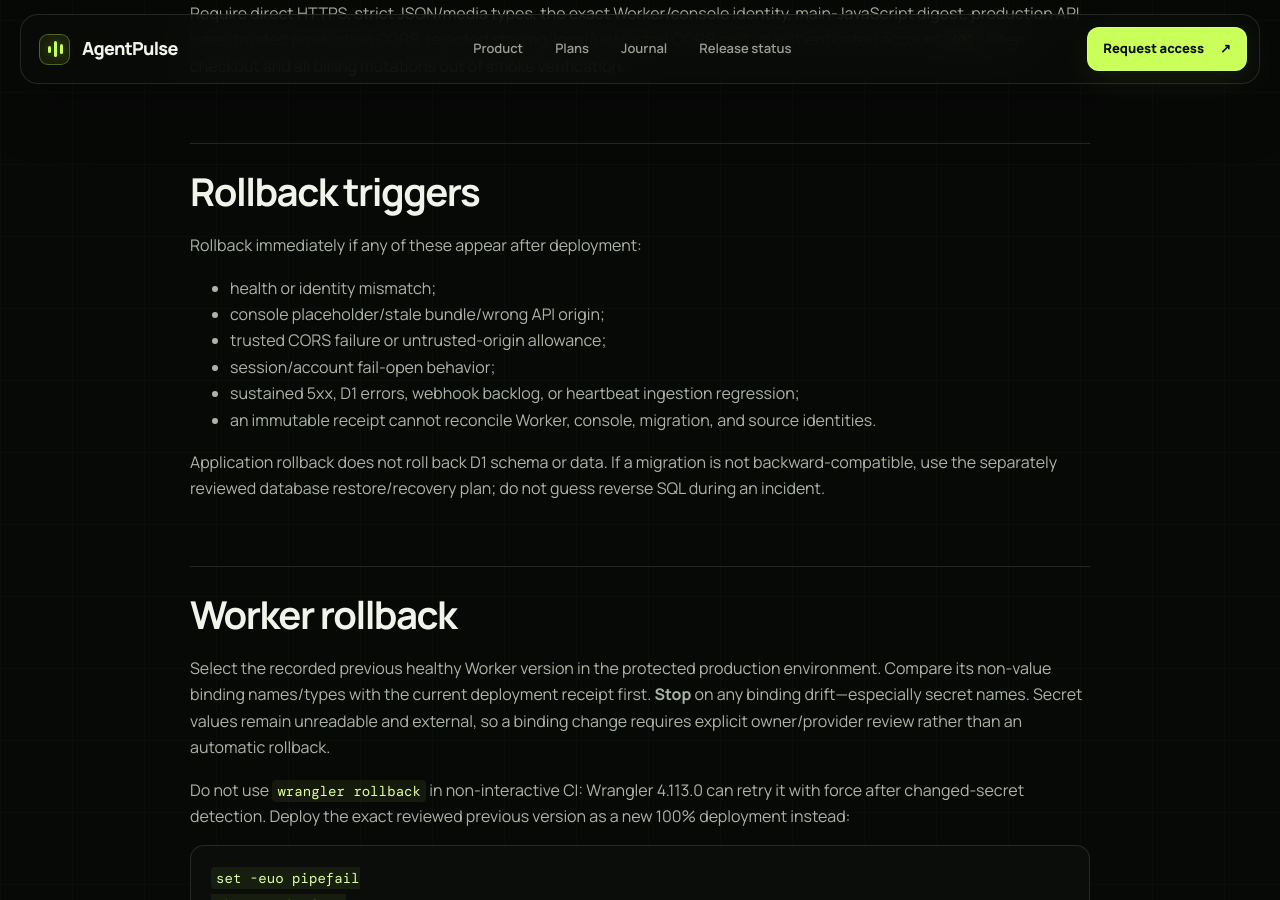
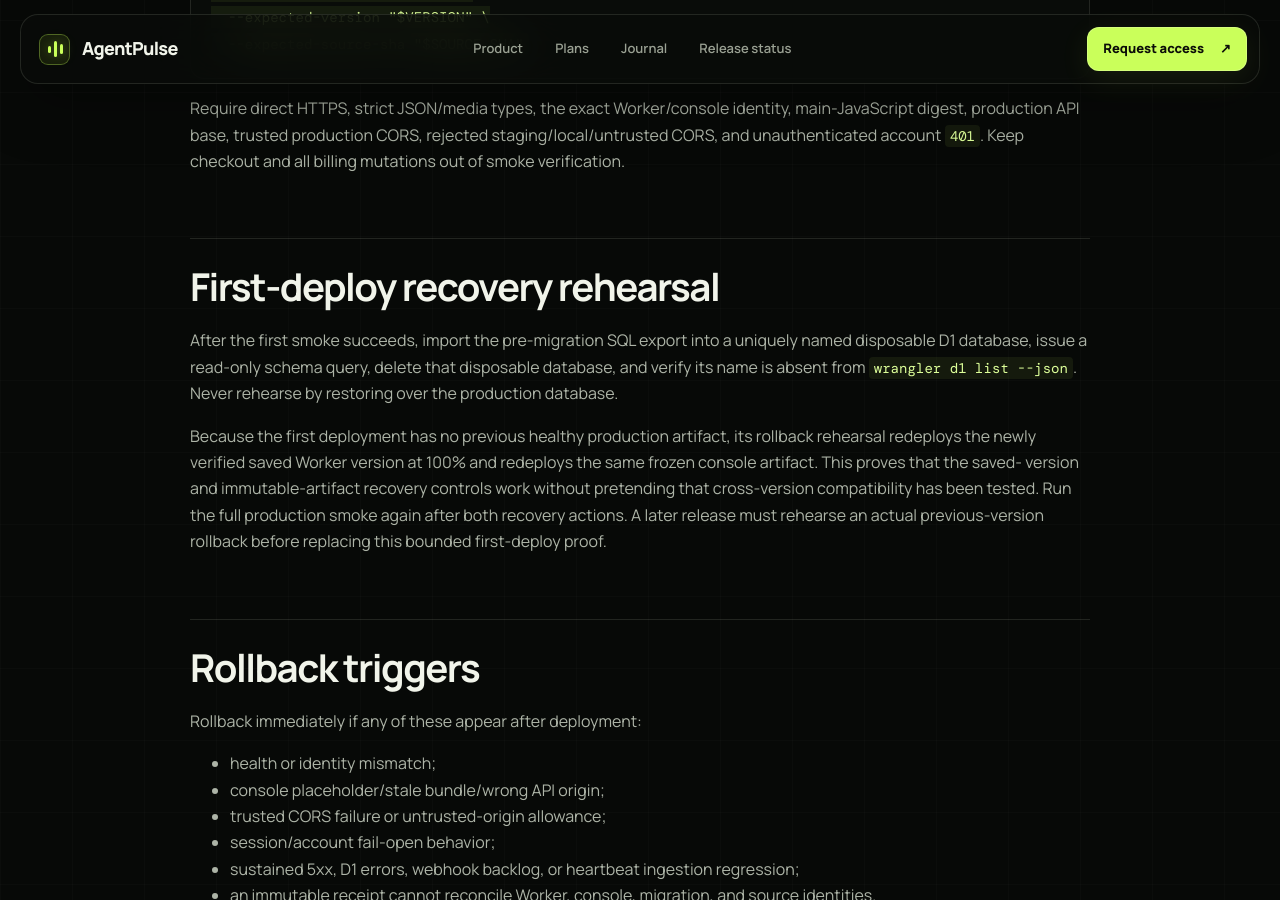
Before and after one commit to strouddustinn-bot/agentpulse, a Jekyll site: the page built from docs/runbooks/production-deploy-rollback.md, in a window 1280 px wide and 900 px high, scrolled down 5322 px. Built offline with Jekyll 4.4.1, drawn with Linux system fonts in a browser that asks for light colours; our own code applies the rules of GitHub Pages for plain Markdown files; some of the changed text lies outside the part shown.

Commit message:
harden controlled production release

```diff
--- a/docs/runbooks/production-deploy-rollback.md
+++ b/docs/runbooks/production-deploy-rollback.md
@@ -87,6 +87,12 @@
 4. deploy the exact console artifact;
 5. run read-only smoke verification.
 
+The raw recovery export upload must use an explicit failure-safe condition tied
+to the successful export step. It must still run when a later migration,
+deployment, restore drill, recovery rehearsal, or smoke step fails. A default
+`success()` condition is forbidden because it discards the backup at the point
+it is most valuable.
+
 Do not combine preflight and mutation into a shell sequence where an earlier failure can be masked. Every semantic step must have its own exit status and receipt.
 
 ## Migration and Worker deployment
@@ -160,6 +166,21 @@
 
 Require direct HTTPS, strict JSON/media types, the exact Worker/console identity, main-JavaScript digest, production API base, trusted production CORS, rejected staging/local/untrusted CORS, and unauthenticated account `401`. Keep checkout and all billing mutations out of smoke verification.
 
+## First-deploy recovery rehearsal
+
+After the first smoke succeeds, import the pre-migration SQL export into a
+uniquely named disposable D1 database, issue a read-only schema query, delete
+that disposable database, and verify its name is absent from `wrangler d1
+list --json`. Never rehearse by restoring over the production database.
+
+Because the first deployment has no previous healthy production artifact, its
+rollback rehearsal redeploys the newly verified saved Worker version at 100%
+and redeploys the same frozen console artifact. This proves that the saved-
+version and immutable-artifact recovery controls work without pretending that
+cross-version compatibility has been tested. Run the full production smoke
+again after both recovery actions. A later release must rehearse an actual
+previous-version rollback before replacing this bounded first-deploy proof.
+
 ## Rollback triggers
 
 Rollback immediately if any of these appear after deployment:
```
Also changed, not shown: STATUS.md (+19 -14 lines), docs/planning/AGENTPULSE-FINISHED-PRODUCT-MATRIX.md (+14 -14 lines), scripts/production-preflight.py (+41 -0 lines), tests/test_prepare_production_dashboard.py (+1 -0 lines), tests/test_production_preflight.py (+35 -0 lines), .github/workflows/production-deploy.yml, .github/workflows/production-readiness.yml, .github/workflows/release.yml.
